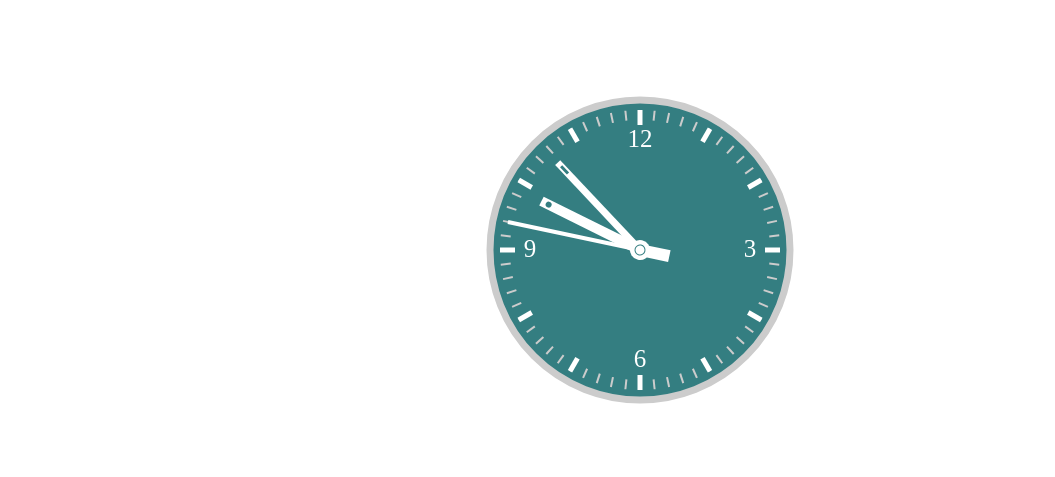
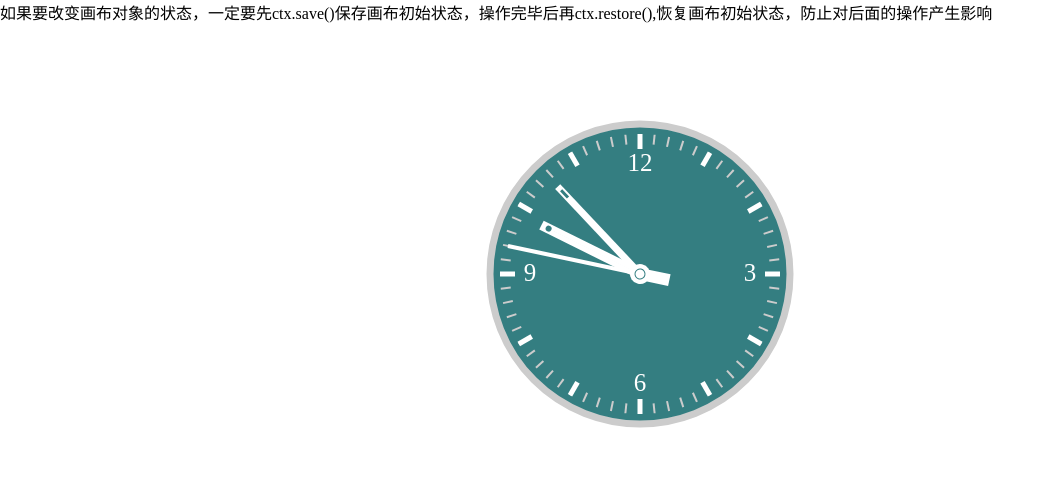
Before and after one commit to Luchuanblog/Technology-of-essays, a plain HTML site: page index.html in a window 1280 px wide. Shown: the whole page, without its empty margins (0-1055 px from the left). Drawn offline with Linux system fonts and the light colour scheme.

Commit message:
Update index.html

```diff
--- a/index.html
+++ b/index.html
@@ -14,6 +14,7 @@
 		</style>
 	</head>
 	<body>
+		<p>如果要改变画布对象的状态，一定要先ctx.save()保存画布初始状态，操作完毕后再ctx.restore(),恢复画布初始状态，防止对后面的操作产生影响</p>
 		<canvas id="canvas" width="400" height="400"></canvas>
 		<script type="text/javascript">
 			function clock(){
```
